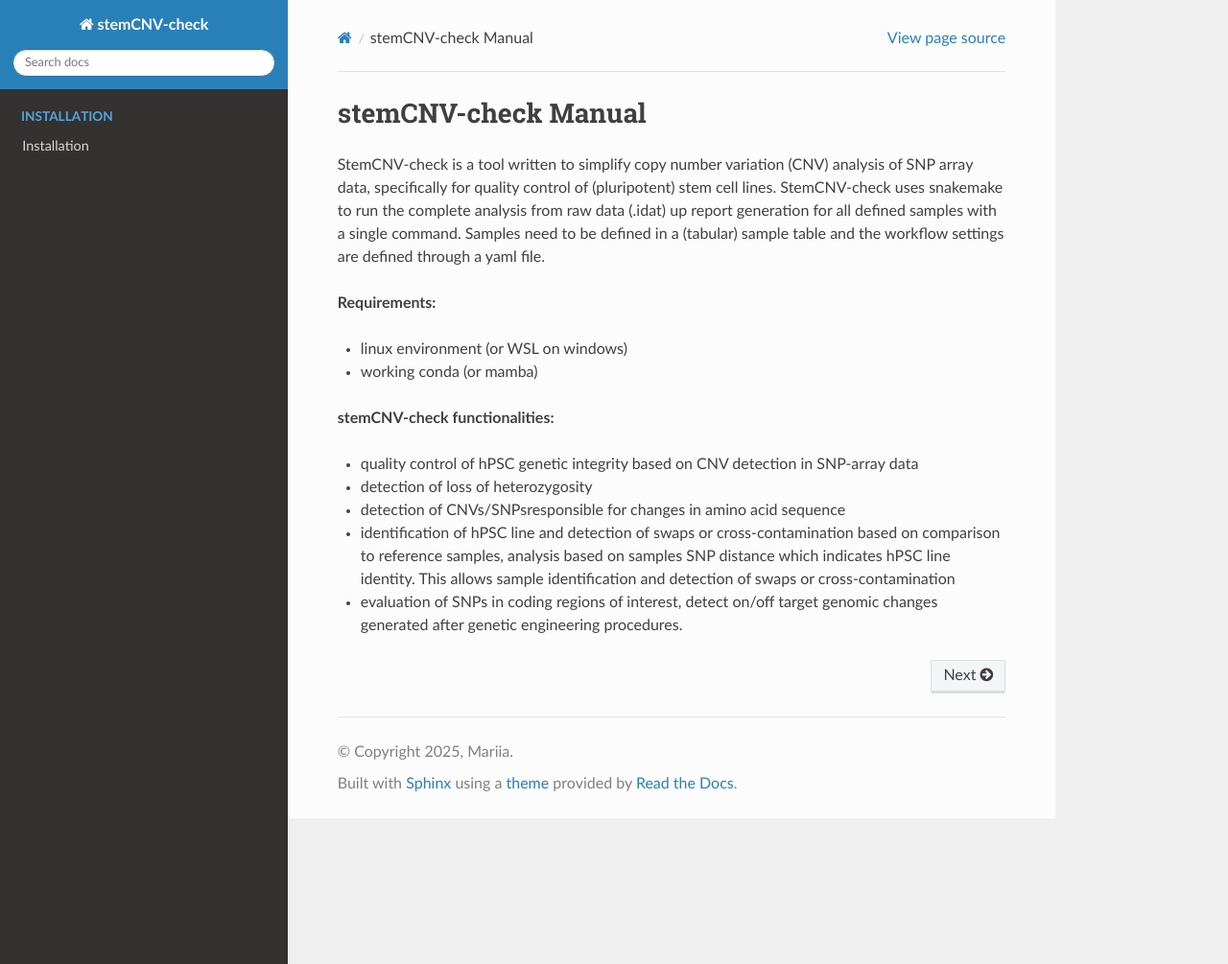
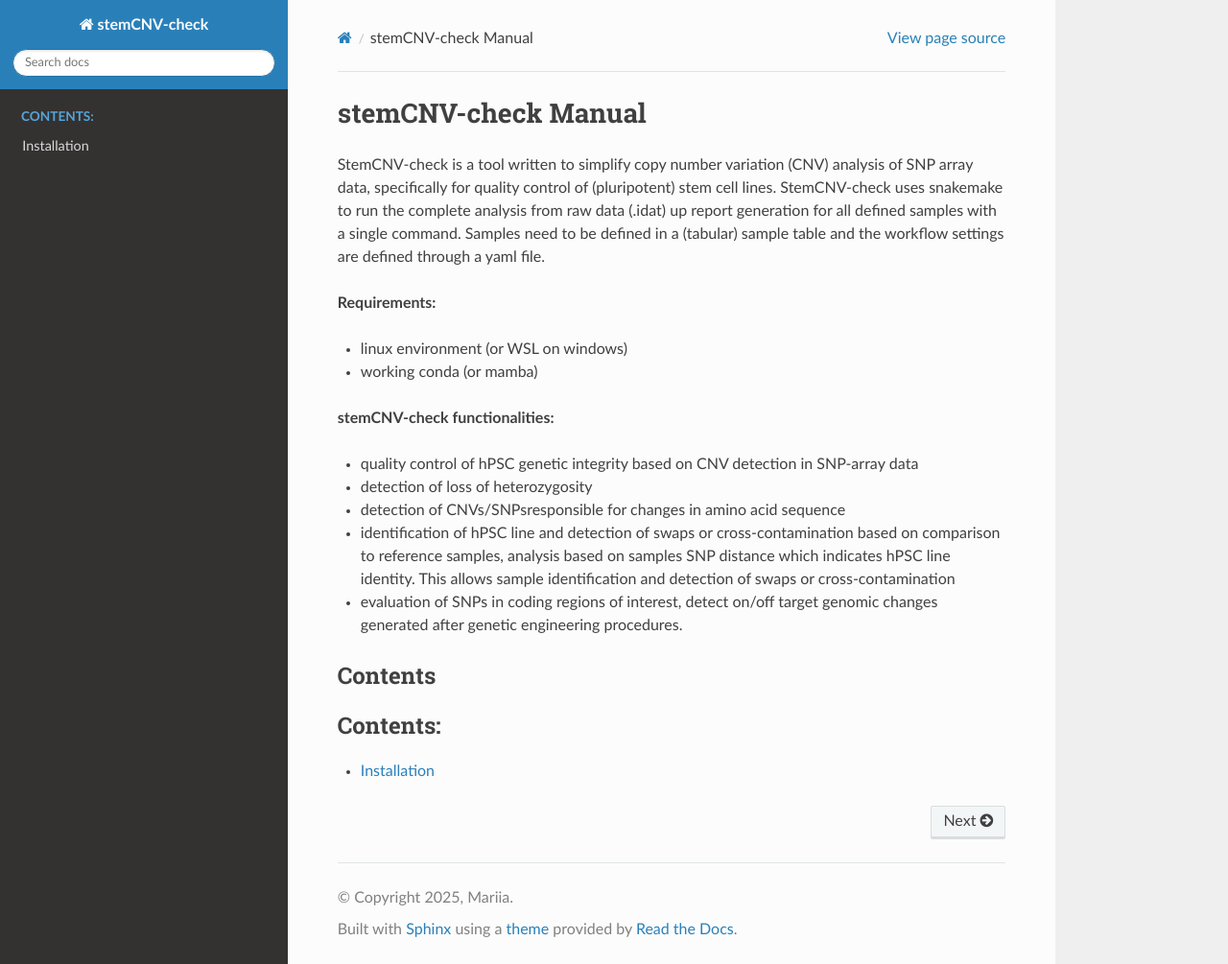
Before and after one commit to icalledmyselfmoon/stemCNV_check_Read_the_docs, a Sphinx documentation site: the page built from source/index.rst, in a window 1280 px wide and 1005 px high. Shown: the whole window at 96% size. Built offline with Sphinx 7.4.7 and the Read the Docs theme 3.1.0, drawn with Linux system fonts in a browser that asks for light colours.

Commit message:
Update index.rst

```diff
--- a/source/index.rst
+++ b/source/index.rst
@@ -22,14 +22,12 @@ StemCNV-check is a tool written to simplify copy number variation (CNV) analysis
 
 - evaluation of SNPs in coding regions of interest, detect  on/off target genomic changes generated after genetic engineering procedures.
 
+Contents
+--------
+
 .. toctree::
     :maxdepth: 2
     :caption: Contents:
 
-.. toctree::
-    :maxdepth: 2
-    :caption: Installation
-    :name: intro
-    :hidden:
 
     installation
```
